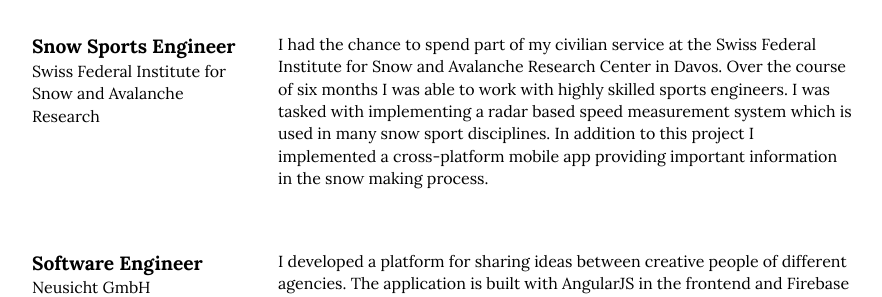
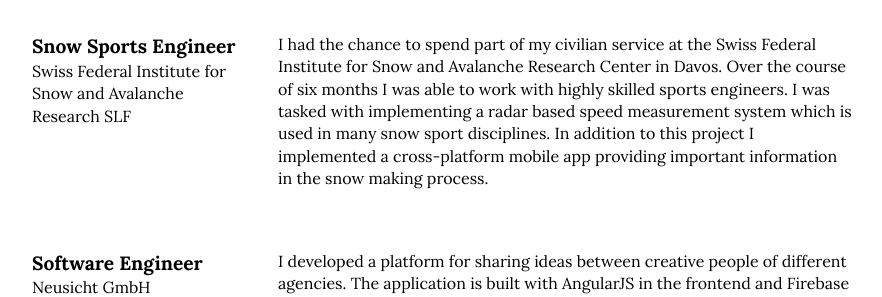
Before and after one commit to manuelroth/manuelroth.github.io, a Jekyll site: the page built from index.html, in a window 1280 px wide. Shown: the part 851-1148 px from the top of the page, without its empty margins (198-1080 px from the left). Built offline with Jekyll 4.4.1, drawn with Linux system fonts in a browser that asks for light colours.

Commit message:
Add shortname to slf

```diff
--- a/_data/jobs.yml
+++ b/_data/jobs.yml
@@ -3,7 +3,7 @@
     description: The second part of my civilan service I worked as part of the climate education team at myclimate, where I got to visit students from kindergarden up to high schools. The education program is called energy- and climate pioneers where the students are in the center. I teached about climate in general, what effect climate change has on our planet and finally how they can contribute to stop climate change.
 
 -   title: Snow Sports Engineer
-    company: Swiss Federal Institute for Snow and Avalanche Research
+    company: Swiss Federal Institute for Snow and Avalanche Research SLF
     description: I had the chance to spend part of my civilian service at the Swiss Federal Institute for Snow and Avalanche Research Center in Davos. Over the course of six months I was able to work with highly skilled sports engineers. I was tasked with implementing a radar based speed measurement system which is used in many snow sport disciplines. In addition to this project I implemented a cross-platform mobile app providing important information in the snow making process.
 
 -   title: Software Engineer
```
